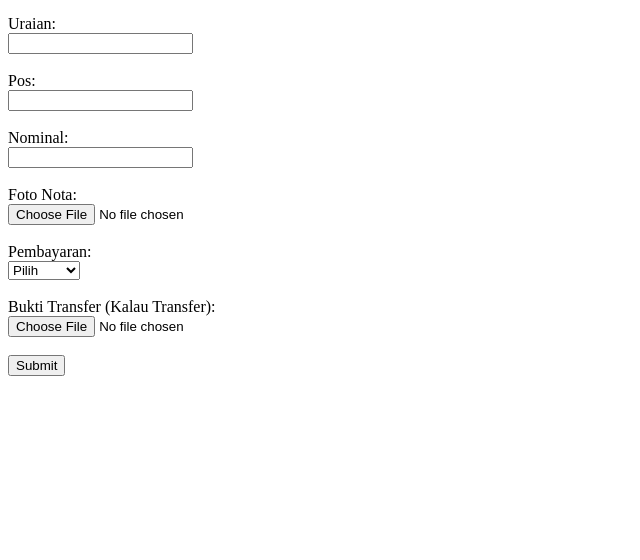
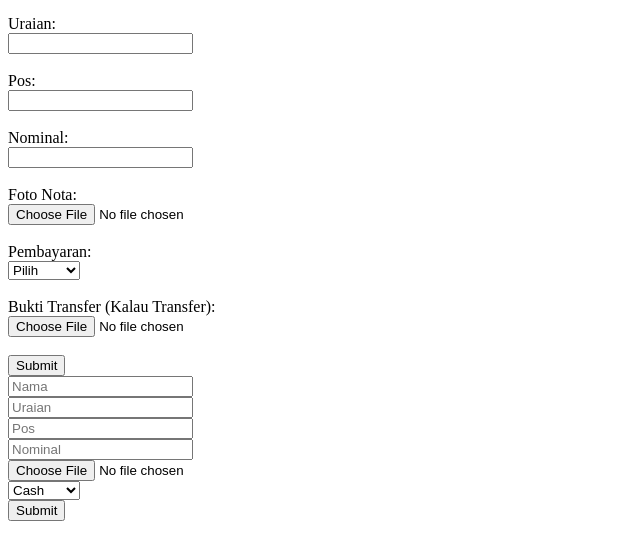
Before and after one commit to iabsensimaster/masteriledger, a plain HTML site: page index.html in a window 1280 px wide. Shown: the part 122-682 px from the top of the page, without its empty margins (0-640 px from the left). Drawn offline with nearby package versions, Linux system fonts and the light colour scheme.

Commit message:
Update index.html

```diff
--- a/index.html
+++ b/index.html
@@ -40,3 +40,29 @@
     <script src="app.js"></script>
 </body>
 </html>
+<form id="formLedger" onsubmit="event.preventDefault(); submitForm()">
+  <input id="nama" placeholder="Nama" required><br>
+  <input id="uraian" placeholder="Uraian" required><br>
+  <input id="pos" placeholder="Pos" readonly><br>
+  <input id="nominal" placeholder="Nominal" required><br>
+
+  <input type="file" id="fotoNota" required><br>
+
+  <select id="pembayaran" onchange="toggleBukti()">
+    <option value="Cash">Cash</option>
+    <option value="Transfer">Transfer</option>
+  </select><br>
+
+  <div id="buktiTransferDiv" style="display:none">
+    <input type="file" id="buktiTransfer"><br>
+  </div>
+
+  <button type="submit">Submit</button>
+</form>
+
+<script>
+function toggleBukti() {
+  const pembayaran = document.getElementById('pembayaran').value
+  document.getElementById('buktiTransferDiv').style.display = pembayaran === 'Transfer' ? 'block' : 'none'
+}
+</script>
```
